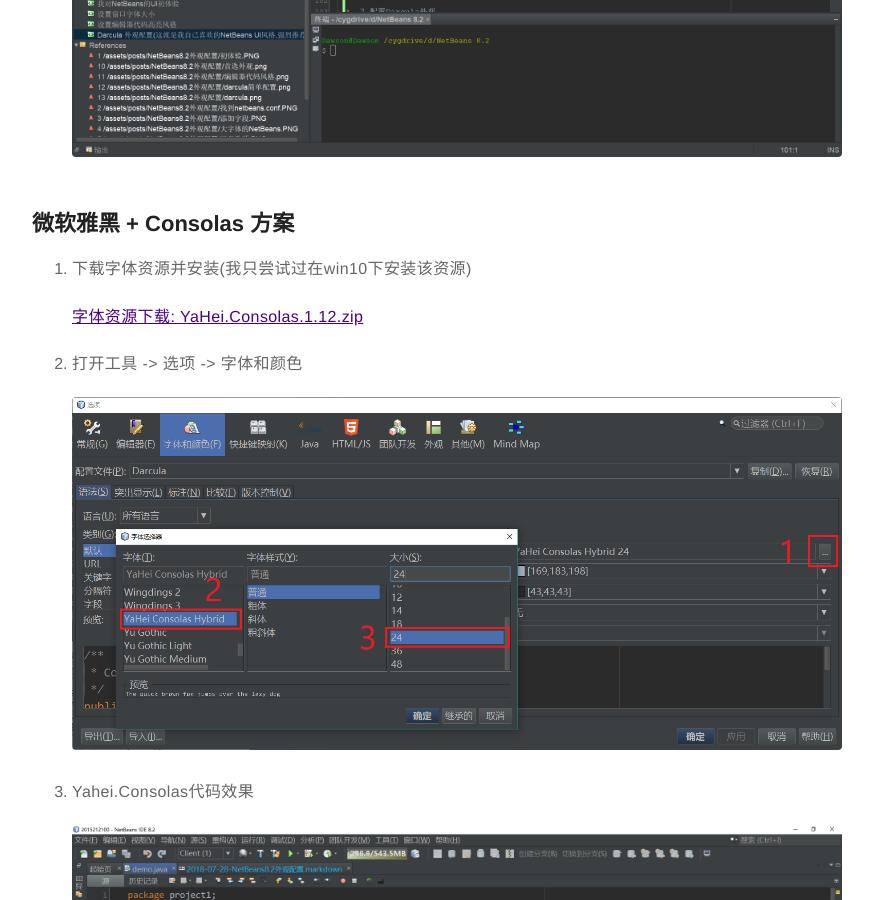
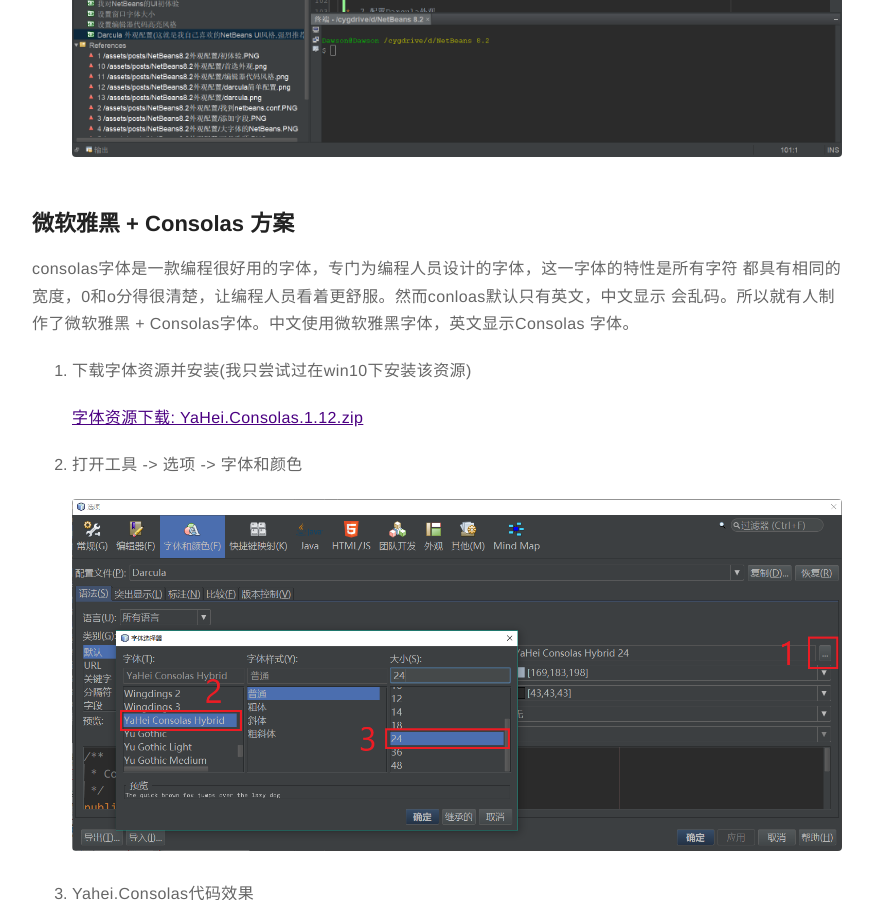
Before and after one commit to dawsonlee1790/dawsonlee1790.github.io, a Jekyll site: the page built from _posts/2018-08-20-NetBeans8.2外观配置.markdown, in a window 1280 px wide and 900 px high, scrolled down 6605 px. Shown: the whole window, without its empty margins (203-1076 px from the left). Built offline with Jekyll 4.4.1, drawn with Linux system fonts in a browser that asks for light colours; comment, search, counter and statistics services are not loaded; some of the changed text lies outside the part shown.

Commit message:
编辑文章《NetBeans8.2外观配置》

```diff
--- a/_posts/2018-08-20-NetBeans8.2外观配置.markdown
+++ b/_posts/2018-08-20-NetBeans8.2外观配置.markdown
@@ -115,6 +115,11 @@ A NetBeans Look And Feel plugin using Darcula of IntelliJ IDEA.
 <a id="code_style"></a>
 ##  微软雅黑 + Consolas 方案
 
+consolas字体是一款编程很好用的字体，专门为编程人员设计的字体，这一字体的特性是所有字符
+都具有相同的宽度，0和o分得很清楚，让编程人员看着更舒服。然而conloas默认只有英文，中文显示
+会乱码。所以就有人制作了微软雅黑 + Consolas字体。中文使用微软雅黑字体，英文显示Consolas
+字体。
+
 1. 下载字体资源并安装(我只尝试过在win10下安装该资源)
 
     [字体资源下载: YaHei.Consolas.1.12.zip][14]
```
Also changed, not shown: other parts of _posts/2018-08-20-NetBeans8.2外观配置.markdown (+1 -1 lines).
